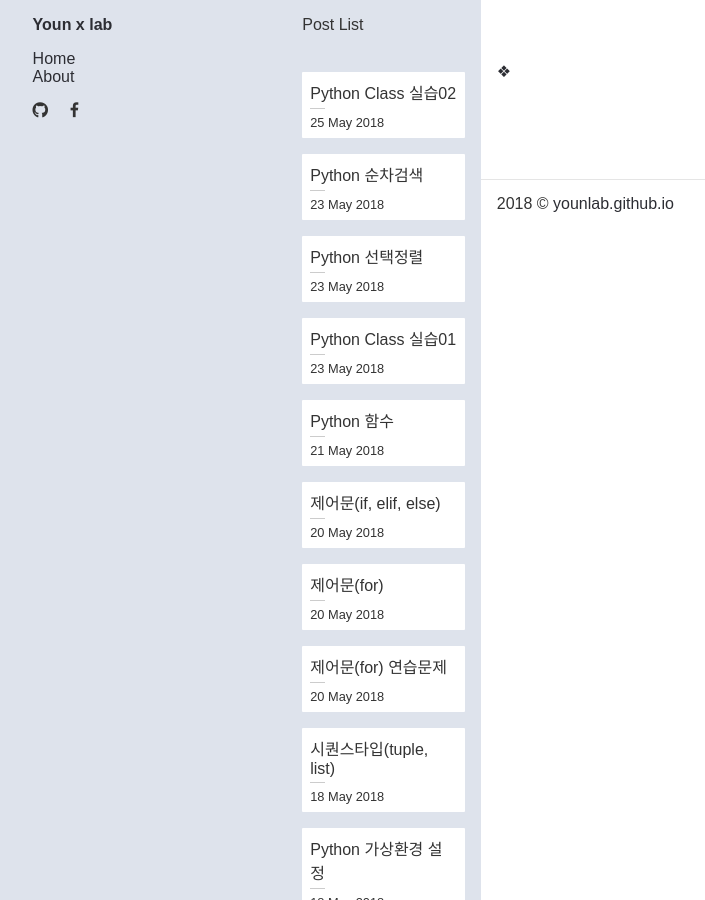
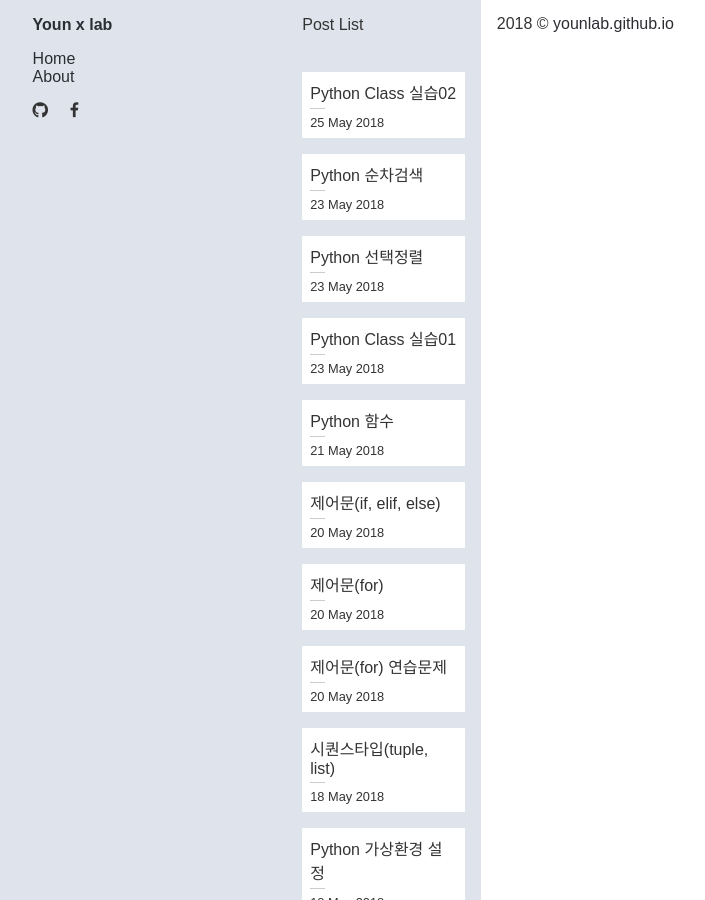
Before and after one commit to bear-engineer/Old_blog2, a Jekyll site: the page built from index.md, in a window 1280 px wide. Shown: the whole page, without its empty margins (21-726 px from the left). Built offline with Jekyll 4.4.1, drawn with Linux system fonts in a browser that asks for light colours; nearby versions of some CDN libraries.

Commit message:
html includes

```diff
--- a/_layouts/default.html
+++ b/_layouts/default.html
@@ -14,13 +14,7 @@
 
     <!-- document-wrap -->
     <section class="right-content-wrap">
-      <section class="content-title-wrap">
-        <article>
-            <h2>{{ page.title }}</h2>
-            <div class="date-highlight">{% if page.date %}{{ page.date | date: '%d %b %Y' }}{% else %}&#x2756;{% endif %}</div>
 
-          </article>
-      </section>
         {{ content }}
 
 
```
Also changed, not shown: _layouts/post.html (+7 -1 lines).
